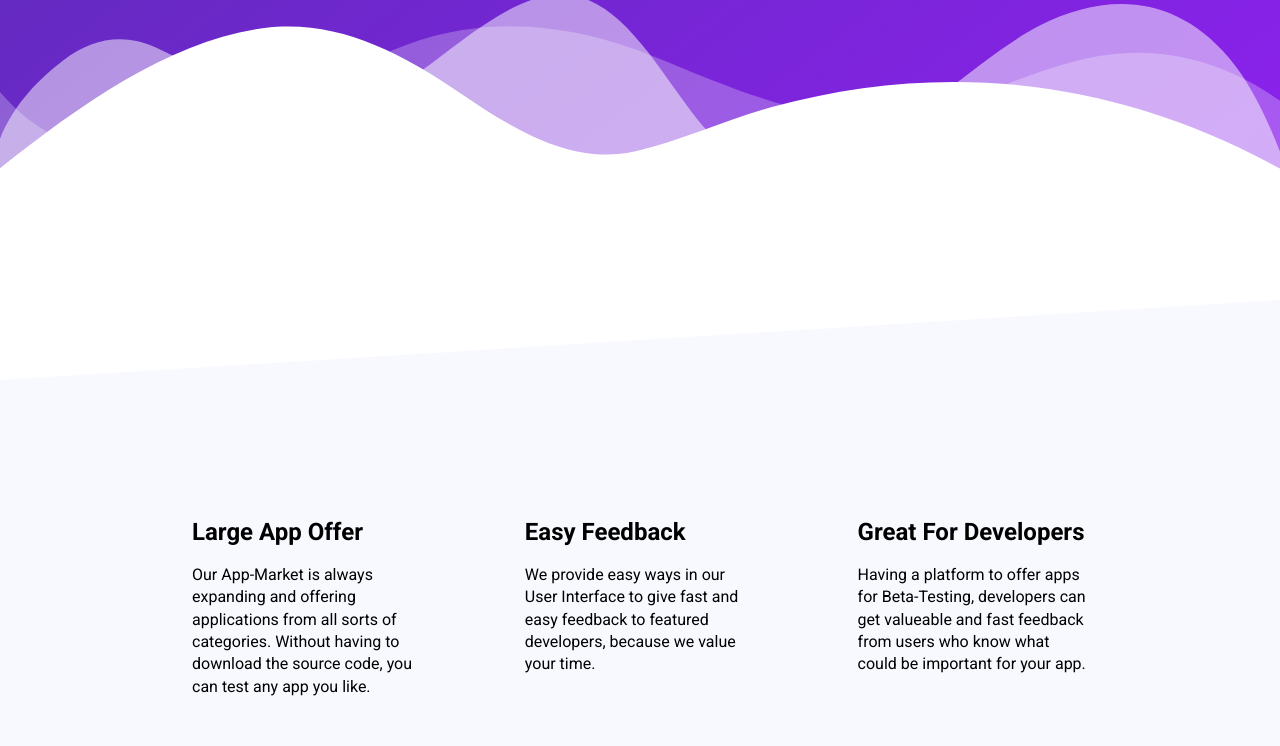
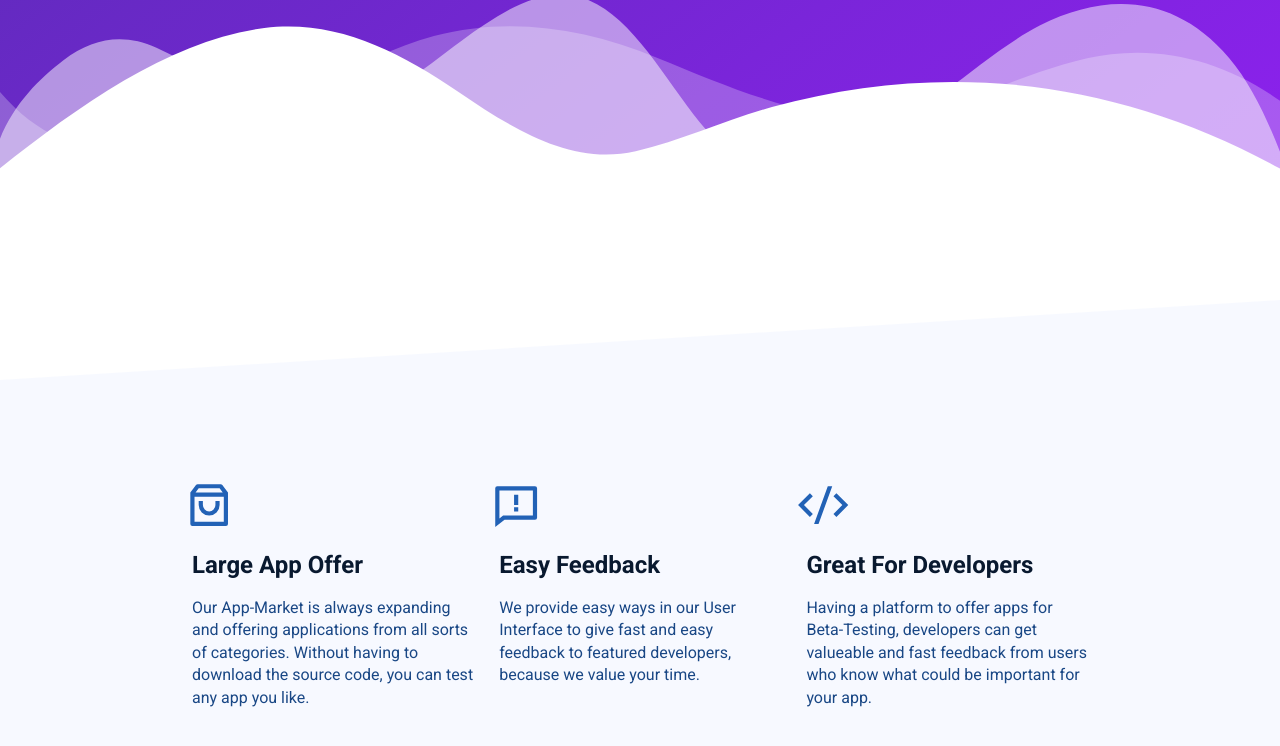
Before and after one commit to floriankulig/testiply, a Next.js app: page / in a window 1280 px wide. Shown: the part 782-1528 px from the top of the page. Built offline with nearby package versions, Linux system fonts and the light colour scheme.

Commit message:
added svgs to feedback section

```diff
--- a/src/components/home/Features.tsx
+++ b/src/components/home/Features.tsx
@@ -1,10 +1,12 @@
+import { lighten } from "polished";
+import { RiCodeSSlashFill, RiFeedbackLine, RiShoppingBag3Line } from "react-icons/ri";
 import styled from "styled-components"
 
 const FeaturesSection = styled.div`
     margin-top: 400px;
     position: relative;
     background: var(--layout-content-background);
-    padding: 200px 0;
+    padding: 180px 0 200px;
 
     .triangle{
         position: absolute;
@@ -36,17 +38,26 @@ const FeaturesContainer = styled.ul`
 `
 
 const Feature = styled.li`
-    width: 350px;
+    width: 370px;
     max-width: 100%;
     margin: 0 auto;
     margin-bottom: 4em;
-    &:last-of-type{
-        margin-bottom: 0;
+    color: var(--navy);
+
+    svg{
+        width: 20%;
+        height: 20%;
+        color: var(--primary);
+        margin-left: -4%;
+    }
+
+    p {
+        color: ${({ theme }) => lighten(0.2, theme.navy)};
     }
 
     @media (${({ theme }) => theme.bp.big}) {
         margin: 0;
-        width: clamp(230px, 18vw, 330px);
+        width: clamp(230px, 22vw, 330px);
     }
 `
 
@@ -56,14 +67,17 @@ export const Features: React.FC = () => {
             <div className="triangle triangle-1" />
             <FeaturesContainer className="container">
                 <Feature>
+                    <RiShoppingBag3Line />
                     <h2>Large App Offer</h2>
                     <p>Our App-Market is always expanding and offering applications from all sorts of categories. Without having to download the source code, you can test any app you like.</p>
                 </Feature>
                 <Feature>
+                    <RiFeedbackLine />
                     <h2>Easy Feedback</h2>
                     <p>We provide easy ways in our User Interface to give fast and easy feedback to featured developers, because we value your time. </p>
                 </Feature>
                 <Feature>
+                    <RiCodeSSlashFill />
                     <h2>Great For Developers</h2>
                     <p>Having a platform to offer apps for Beta-Testing, developers can get valueable and fast feedback from users who know what could be important for your app.</p>
                 </Feature>
```
